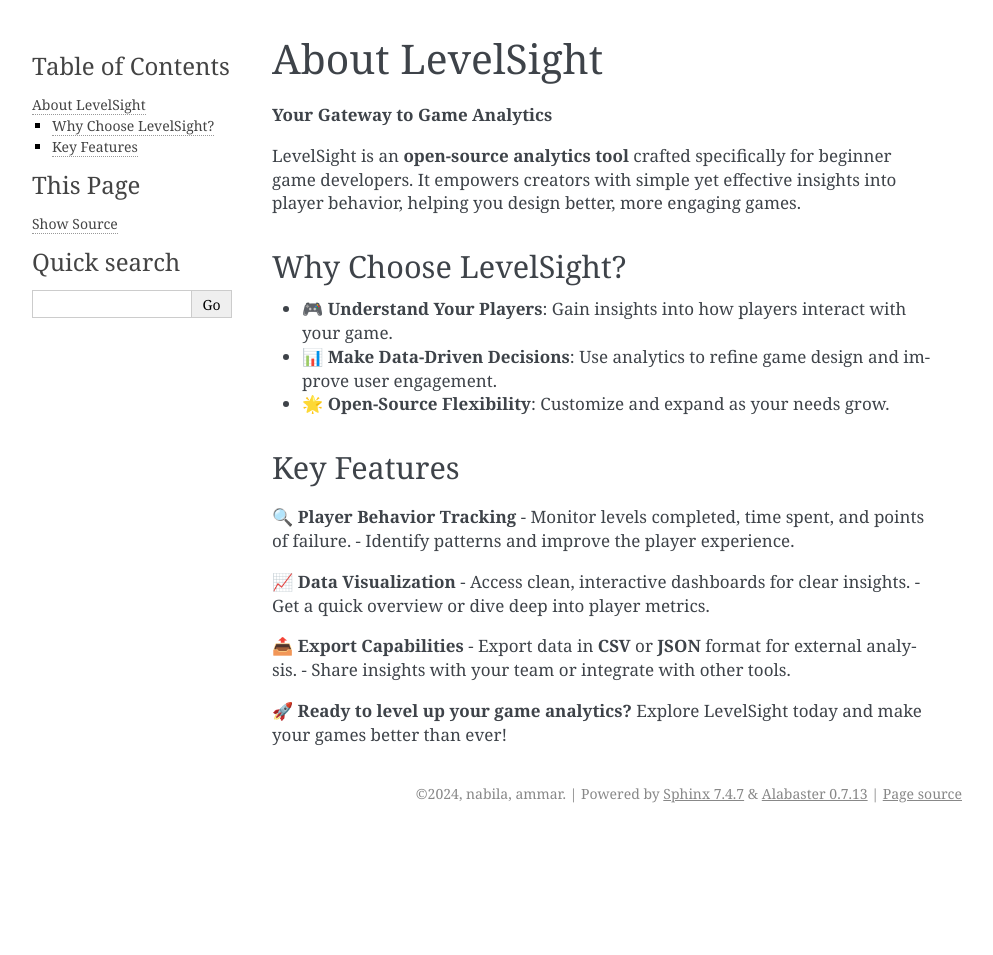
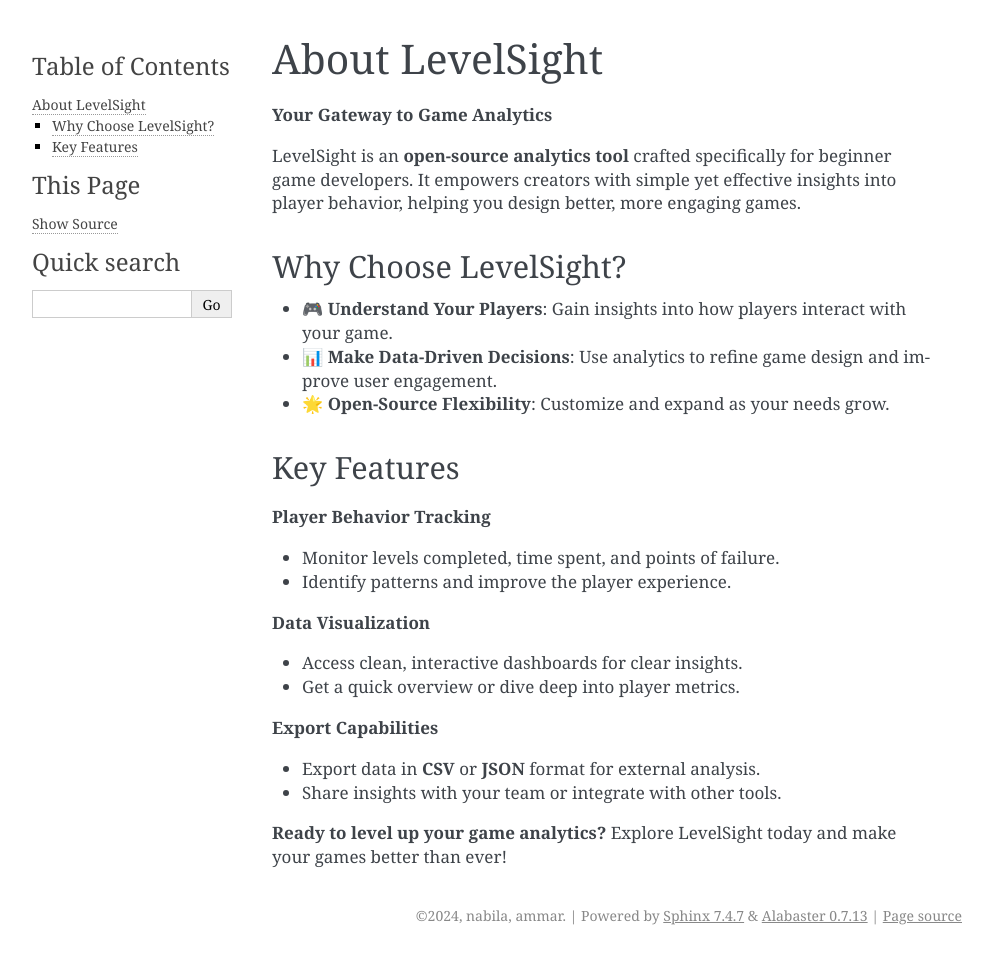
Before and after one commit to ammanis/levelSight-simple-game-analytic-tool, a Sphinx documentation site: the page built from docs/source/about.rst, in a window 1280 px wide. Shown: the whole page, without its empty margins (148-1141 px from the left). Built offline with Sphinx 7.4.7, drawn with Linux system fonts in a browser that asks for light colours; before the commit the page ends 900 px from its top, so only the background shows below that.

```diff
--- a/docs/source/about.rst
+++ b/docs/source/about.rst
@@ -15,17 +15,20 @@ Why Choose LevelSight?
 Key Features
 ------------
 
-🔍 **Player Behavior Tracking**
+**Player Behavior Tracking**
+
 - Monitor levels completed, time spent, and points of failure.
 - Identify patterns and improve the player experience.
 
-📈 **Data Visualization**
+**Data Visualization**
+
 - Access clean, interactive dashboards for clear insights.
 - Get a quick overview or dive deep into player metrics.
 
-📤 **Export Capabilities**
+**Export Capabilities**
+
 - Export data in **CSV** or **JSON** format for external analysis.
 - Share insights with your team or integrate with other tools.
 
-**🚀 Ready to level up your game analytics?**
+**Ready to level up your game analytics?**
 Explore LevelSight today and make your games better than ever!
```
